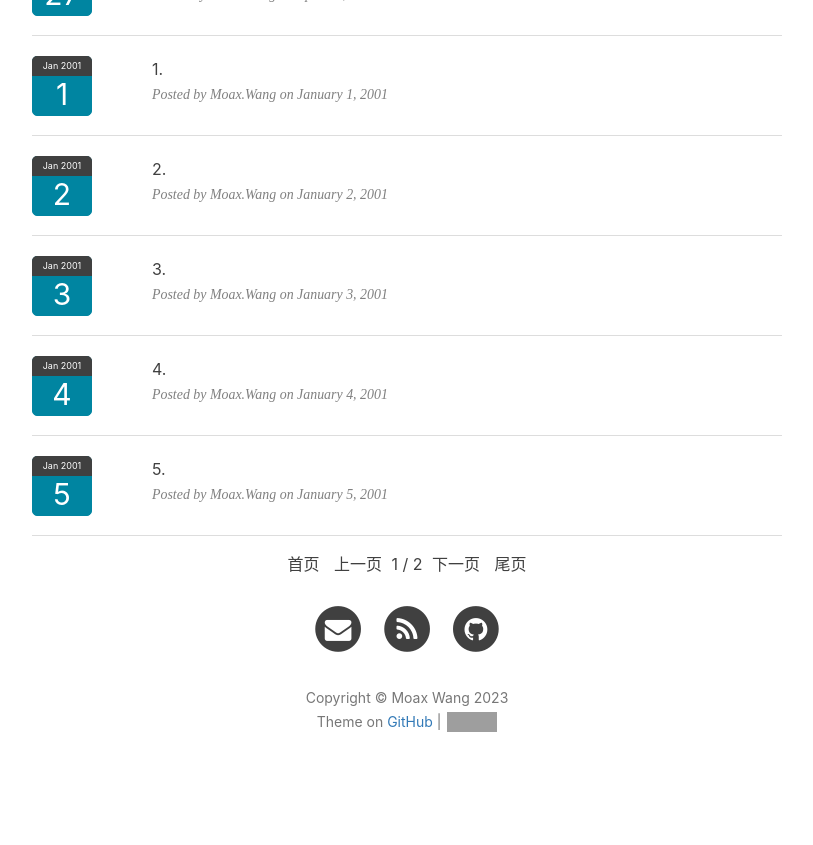
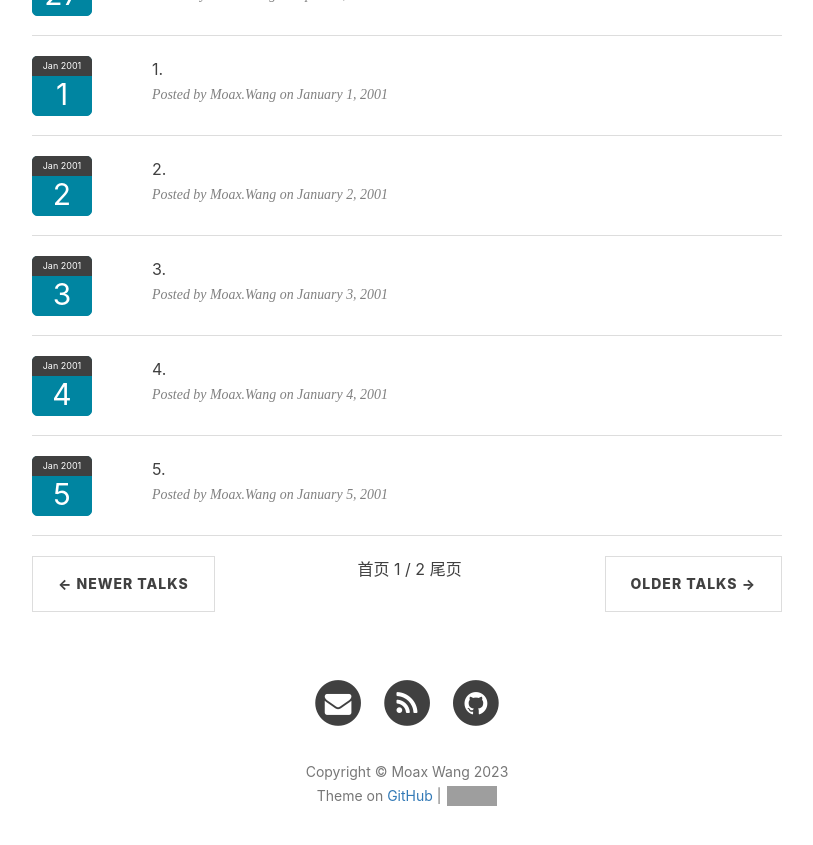
Before and after one commit to WinchellWang/winchellwang.github.io, a Jekyll site: the page built from 3talk.html, in a window 1280 px wide and 900 px high, scrolled down 920 px. Shown: the top 845 px of the window, without its empty margins (233-1046 px from the left). Built offline with Jekyll 4.4.1, drawn with Linux system fonts in a browser that asks for light colours; nearby versions of some CDN libraries; comment, search, counter and statistics services are not loaded; grey boxes are pictures that could not be loaded.

Commit message:
Update 3talk.html

```diff
--- a/3talk.html
+++ b/3talk.html
@@ -125,7 +125,6 @@
     <a class="hexo-talk-tab" id="hexo-talk-tab3" href="javascript:;" rel="external"></a>
 </div>
 
-<div>
     <!--      已读 start      -->
 <div id="hexo-talk-item1">
     <!-- 已读000开始 -->
@@ -144,12 +143,12 @@
     <!-- 已读000结束 -->
 
     <!-- 分页 开始 -->
-    <div class="hexo-talk-pagination">
-        <a class="hexo-talk-button hexo-talk-firstpage" href="javascript:;"> -</a>
-        <a class="hexo-talk-button hexo-talk-previouspage" href="javascript:;">-</a>
+    <div>
+        <a class="hexo-talk-firstpage" href="javascript:;">-</a>
+        <a class="hexo-talk-previouspage" href="javascript:;">-</a>
         <span class="hexo-talk-pagenum">-</span>
-        <a class="hexo-talk-button hexo-talk-nextpage" href="javascript:;">-</a>
-        <a class="hexo-talk-button hexo-talk-lastpage" href="javascript:;">-</a>
+        <a class="hexo-talk-nextpage" href="javascript:;">-</a>
+        <a class="hexo-talk-lastpage" href="javascript:;">-</a>
     </div>
     <!-- 分页 结束 -->
 
@@ -171,12 +170,12 @@
         <!-- 已读000结束 -->
 
         <!-- 分页 开始 -->
-    <div class="hexo-talk-pagination">
-        <a class="hexo-talk-button hexo-talk-firstpage" href="javascript:;"> -</a>
-        <a class="hexo-talk-button hexo-talk-previouspage" href="javascript:;">-</a>
+        <div>
+            <a class="hexo-talk-firstpage" href="javascript:;">-</a>
+            <a class="hexo-talk-previouspage" href="javascript:;">-</a>
             <span class="hexo-talk-pagenum">-</span>
-        <a class="hexo-talk-button hexo-talk-nextpage" href="javascript:;">-</a>
-        <a class="hexo-talk-button hexo-talk-lastpage" href="javascript:;">-</a>
+            <a class="hexo-talk-nextpage" href="javascript:;">-</a>
+            <a class="hexo-talk-lastpage" href="javascript:;">-</a>
         </div>
         <!-- 分页 结束 -->
 
@@ -198,41 +197,38 @@
             <!-- 说说000结束 -->
 
             <!-- 分页 开始 -->
-    <div class="hexo-talk-pagination">
+            <!-- <div class="hexo-talk-pagination">
                 <a class="hexo-talk-button hexo-talk-firstpage" href="javascript:;"> 首页</a>
                 <a class="hexo-talk-button hexo-talk-previouspage" href="javascript:;">上一页</a>
                 <span class="hexo-talk-pagenum">2 / 3</span>
                 <a class="hexo-talk-button hexo-talk-nextpage" href="javascript:;">下一页</a>
                 <a class="hexo-talk-button hexo-talk-lastpage" href="javascript:;">尾页</a>
-    </div>
+            </div> -->
             <!-- 分页 结束 -->
 
             <ul class="pager">
                 <li class="previous">
                     <a class="hexo-talk-previouspage" href="javascript:;">&larr; Newer Talks</a>
                 </li>
-        <li style="line-height: 1.7;">
+                <a class="hexo-talk-firstpage" href="javascript:;"> 首页</a>
+                <span class="hexo-talk-pagenum" style="line-height: 1.7">2 / 3</span>
+                <a class="hexo-talk-lastpage" href="javascript:;">尾页</a>
+                <li class="next">
+                    <a class="hexo-talk-nextpage" href="javascript:;">Older Talks &rarr;</a>
+                </li>
+            </ul>
+        </div>
+    </div>
+</div>
+
+<div align='center' style="line-height: 1.3">
     Moax.Wang has
     <script language="JavaScript">
         var numitem3 = document.getElementById('hexo-talk-item3').getElementsByClassName('hexo-talk-item').length;
         document.write(numitem3)
     </script> talks.
-        </li>
-        <li class="next">
-            <a class="hexo-talk-nextpage" href="javascript:;">Older Talks &rarr;</a>
-        </li>
-    </ul>
-
 </div>
-    <!--      我的说说 end      -->
-    <!-- Pager -->
-
-
-</div>
-
-
 <!-- Main Content end-->
-
 
 <!-- 标签切换脚本 -->
 <script>
```
Lines whose indentation alone changed are shown as unchanged.
